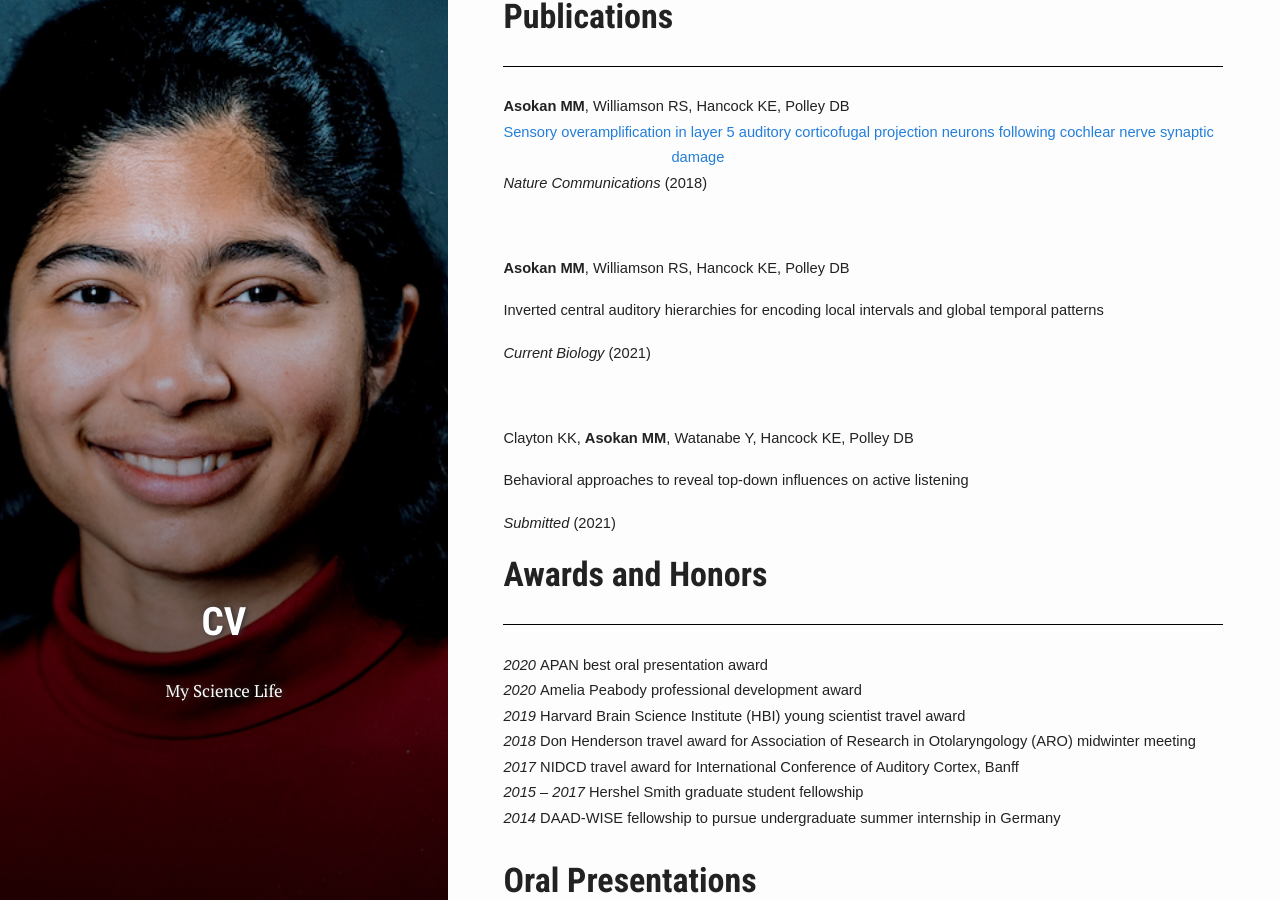
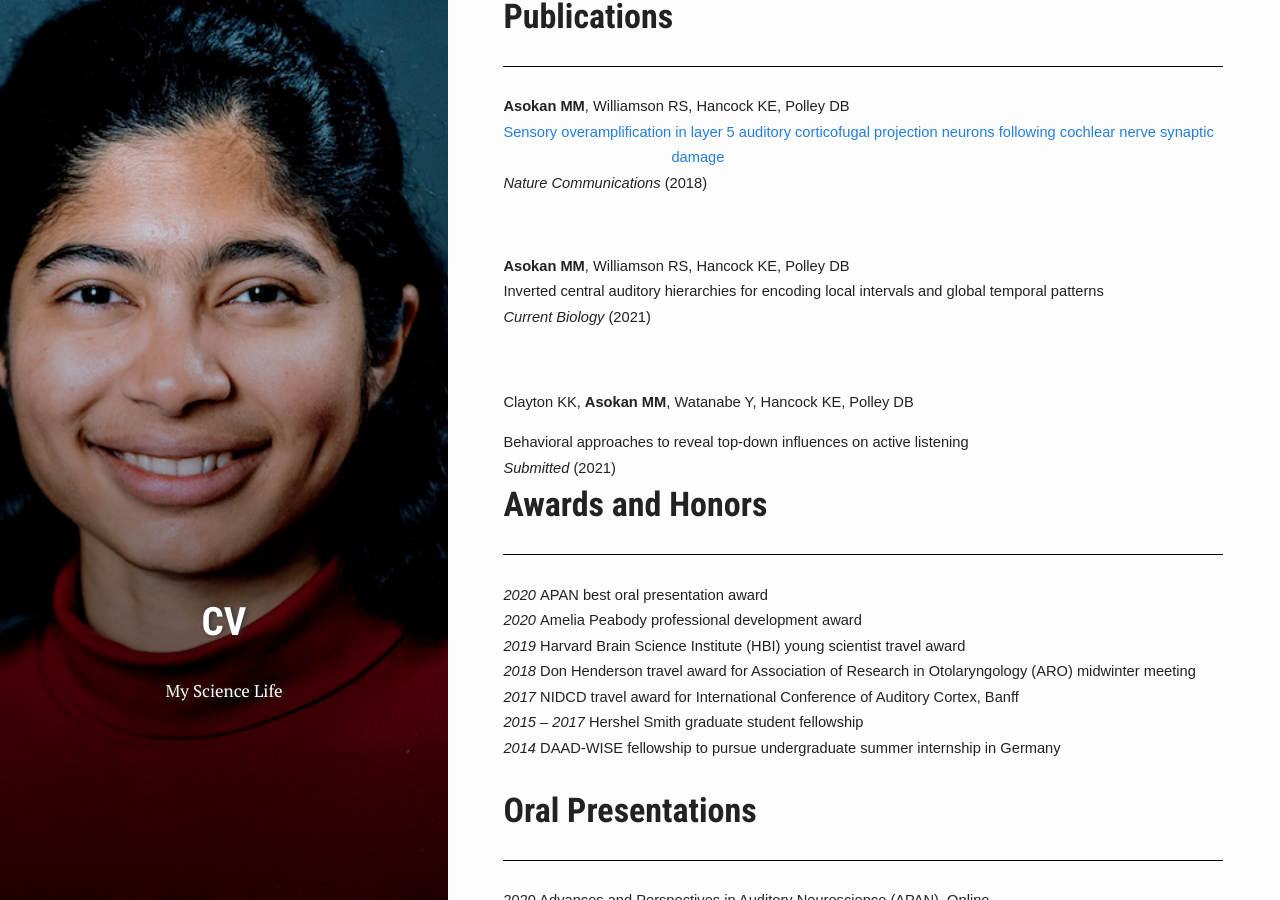
Before and after one commit to Meenakshi-Asokan/Meenakshi-Asokan.github.io, a Jekyll site: the page built from pages/2_cv.html, in a window 1280 px wide and 900 px high, scrolled down 627 px. Built offline with Jekyll 4.4.1, drawn with Linux system fonts in a browser that asks for light colours; nearby versions of some CDN libraries; some web fonts are replaced; library files that are not in the unit come from our copies.

Commit message:
Update 2_cv.html

```diff
--- a/pages/2_cv.html
+++ b/pages/2_cv.html
@@ -127,15 +127,18 @@
 <p class=MsoNormal style='margin-right:-.5in'><span style='font-size:11.0pt;
 font-family:"Century Gothic",sans-serif'>&nbsp;</span></p>
 
-<p class=MsoNormal style='margin-right:-.5in'><b><span style='font-size:11.0pt;
+<p class=MsoNormal style='margin-top:0in;margin-right:-.5in;margin-bottom:0in;
+margin-left:1.75in;margin-bottom:.0001pt;text-indent:-1.75in'><b><span style='font-size:11.0pt;
 font-family:"Century Gothic",sans-serif'>Asokan MM</span></b><span
 style='font-size:11.0pt;font-family:"Century Gothic",sans-serif'>, Williamson RS, Hancock KE, Polley DB</span></p>
 
-<p class=MsoNormal style='margin-right:-.5in'><span style='font-size:11.0pt;
+<p class=MsoNormal style='margin-top:0in;margin-right:-.5in;margin-bottom:0in;
+margin-left:1.75in;margin-bottom:.0001pt;text-indent:-1.75in'><span style='font-size:11.0pt;
 font-family:"Century Gothic",sans-serif'>Inverted central auditory hierarchies for encoding
 local intervals and global temporal patterns</span></p>
 
-<p class=MsoNormal style='margin-right:-.5in'><i><span style='font-size:11.0pt;
+<p class=MsoNormal style='margin-top:0in;margin-right:-.5in;margin-bottom:0in;
+margin-left:1.75in;margin-bottom:.0001pt;text-indent:-1.75in'><i><span style='font-size:11.0pt;
 font-family:"Century Gothic",sans-serif'>Current Biology</span></i><span
 style='font-size:11.0pt;font-family:"Century Gothic",sans-serif'> (2021)<i>
 </i></span></p>
@@ -143,14 +146,17 @@
 <p class=MsoNormal style='margin-right:-.5in'><span style='font-size:11.0pt;
 font-family:"Century Gothic",sans-serif'>&nbsp;</span></p>
 
-<p class=MsoNormal style='margin-right:-.5in'><span style='font-size:11.0pt;
+<p class=MsoNormal sstyle='margin-top:0in;margin-right:-.5in;margin-bottom:0in;
+margin-left:1.75in;margin-bottom:.0001pt;text-indent:-1.75in'><span style='font-size:11.0pt;
 font-family:"Century Gothic",sans-serif'>Clayton KK, <b>Asokan MM</b>,
 Watanabe Y, Hancock KE, Polley DB</span></p>
 
-<p class=MsoNormal style='margin-right:-.5in'><span style='font-size:11.0pt;
+<p class=MsoNormal style='margin-top:0in;margin-right:-.5in;margin-bottom:0in;
+margin-left:1.75in;margin-bottom:.0001pt;text-indent:-1.75in'><span style='font-size:11.0pt;
 font-family:"Century Gothic",sans-serif'>Behavioral approaches to reveal top-down influences on active listening</span></p>
 
-<p class=MsoNormal style='margin-right:-.5in'><i><span style='font-size:11.0pt;
+<p class=MsoNormal style='margin-top:0in;margin-right:-.5in;margin-bottom:0in;
+margin-left:1.75in;margin-bottom:.0001pt;text-indent:-1.75in'><i><span style='font-size:11.0pt;
 font-family:"Century Gothic",sans-serif'>Submitted</span></i><span
 style='font-size:11.0pt;font-family:"Century Gothic",sans-serif'> (2021)</span></p>
 
```
